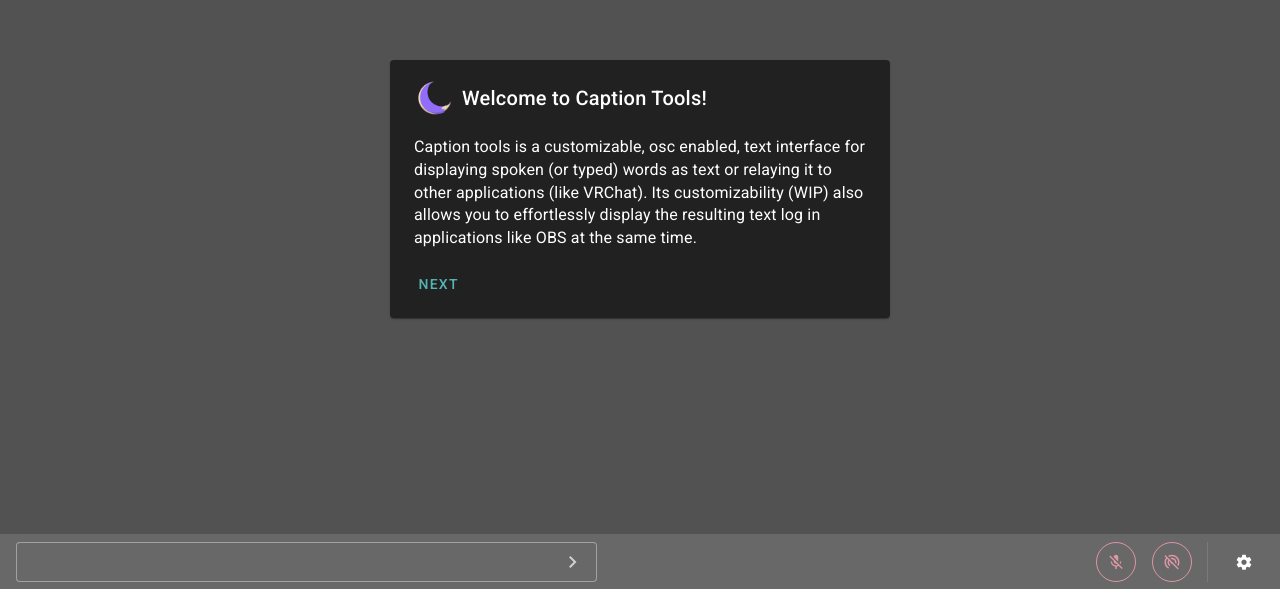
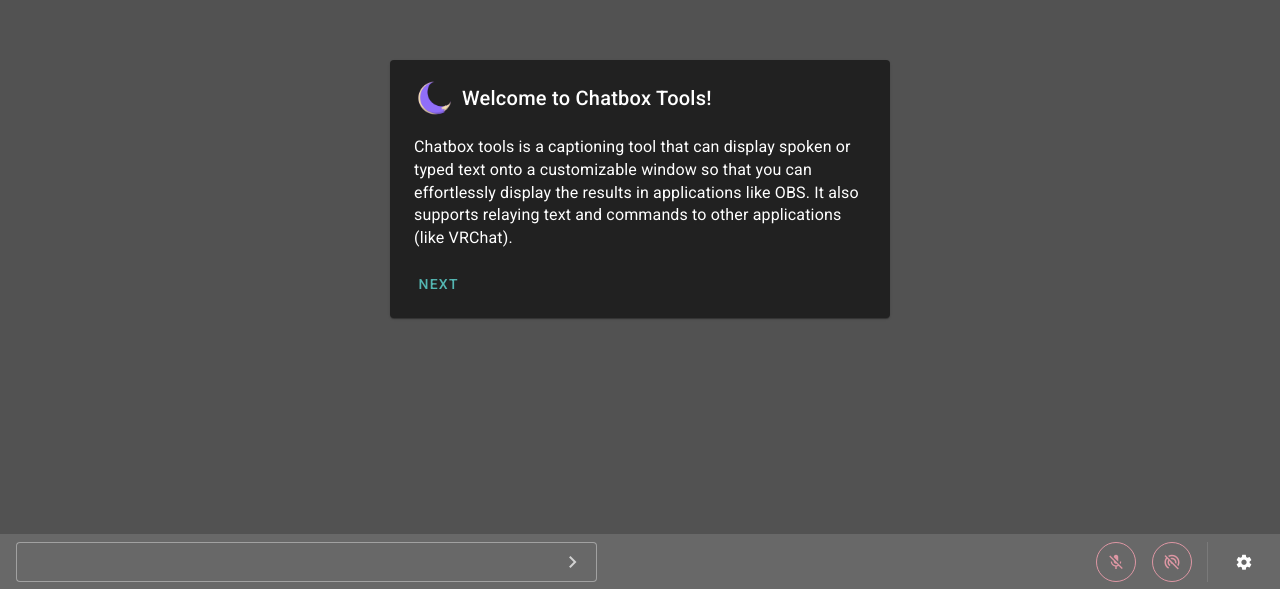
Before and after one commit to naeruru/mimiuchi, a Vue app: page /#/ in a window 1280 px wide. Shown: the part 211-800 px from the top of the page. Built offline with nearby package versions, Linux system fonts and the light colour scheme.

Commit message:
update welcome overlay

```diff
--- a/src/components/overlays/WelcomeOverlay.vue
+++ b/src/components/overlays/WelcomeOverlay.vue
@@ -5,15 +5,15 @@
         :contained="overlay_page === 0 ? false : true"
         :class="overlay_page === 0 ? 'align-center justify-center' : 'align-end justify-end'"
     >
-        <v-card v-if="overlay_page == 0" title="Welcome to Caption Tools!" class="pa-2" max-width="500">
+        <v-card v-if="overlay_page == 0" title="Welcome to Chatbox Tools!" class="pa-2" max-width="500">
             <template v-slot:prepend>
                 <v-avatar
                     color="transparent"
                 ><v-img :src="logo"></v-img></v-avatar>
             </template>
             <v-card-text class="text-subtitle-1 py-2">
-                Caption tools is a customizable, osc enabled, text interface for displaying spoken (or typed) words as text or relaying it to other applications (like VRChat).
-                Its customizability (WIP) also allows you to effortlessly display the resulting text log in applications like OBS at the same time.
+                Chatbox tools is a captioning tool that can display spoken or typed text onto a customizable window so that you can effortlessly display the results in applications like OBS.
+                It also supports relaying text and commands to other applications (like VRChat).
             </v-card-text>
             <v-card-actions>
                 <v-btn color="secondary" @click="overlay_state = false">next</v-btn>
@@ -77,10 +77,7 @@
             } else if (this.overlay_page === 1) {
                 this.settingsStore.welcome = false
             }
-        },
-        // overlay_state(new_val) {
-        //     if (new_val === false) this.$emit("close")
-        // }
+        }
     },
     setup() {
         const settingsStore = useSettingsStore()
```
